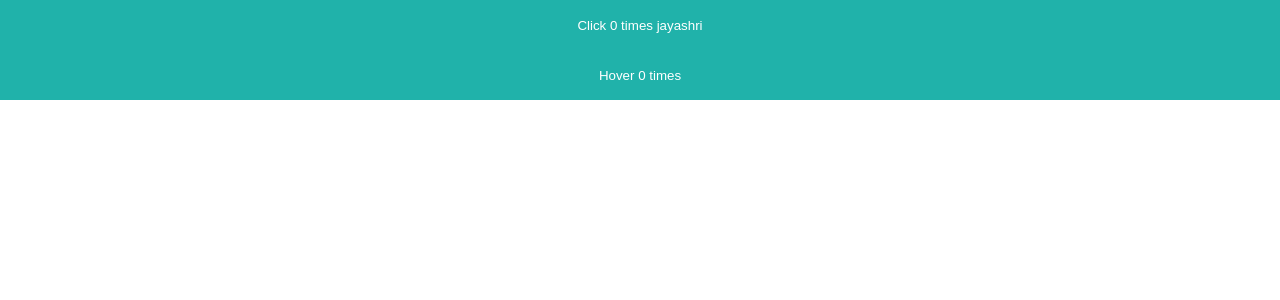
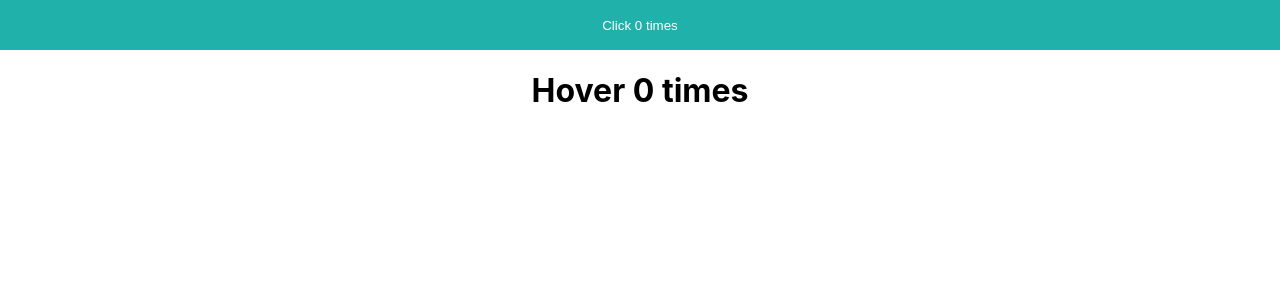
Before and after one commit to jayashriselvakumar/first-app, a React (Create React App) app: page / in a window 1280 px wide. Shown: the top 300 px of the page. Built offline with nearby package versions, Linux system fonts and the light colour scheme.

Commit message:
render component

```diff
--- a/src/App.js
+++ b/src/App.js
@@ -10,6 +10,9 @@ import NoPortalComponent from './components/ModelPortal/NoPortalComponent';
 import ModalComponent from './components/ModelPortal/ModalComponent';
 import ClickCounter from './components/HOC/ClickCounter';
 import HoverCounter from './components/HOC/HoverCount';
+import ClickCounterTwo from './components/Render/ClickCounterTwo';
+import HoverCounterTwo from './components/Render/HoverCounterTwo';
+import RenderCounter from './components/Render/RenderCounter';
 
 
 
@@ -23,10 +26,15 @@ function App() {
       {/* <LoginForm/>  */}
       {/* <ListRender/> */}
       {/* <PortalDemo/> */}
-     {/* <NoPortalComponent/> */}
-     {/* <ModalComponent/> */}
-     <ClickCounter name='jayashri'/>
-     <HoverCounter/>
+      {/* <NoPortalComponent/> */}
+      {/* <ModalComponent/> */}
+      {/* <ClickCounter name='jayashri'/>
+     <HoverCounter/> */}
+
+      {/* <ClickCounterTwo/>
+     <HoverCounterTwo/> */}
+      <RenderCounter render={(count, handleClick) => <ClickCounterTwo count={count} handleClick={handleClick}></ClickCounterTwo>} />
+      <RenderCounter render={(count, handleClick) => <HoverCounterTwo count={count} handleClick={handleClick}></HoverCounterTwo>} />
     </div>
   );
 }
--- /dev/null
+++ b/src/components/Render/ClickCounterTwo.js
@@ -0,0 +1,12 @@
+import React, { Component } from "react";
+
+class ClickCounterTwo extends Component {
+
+    render() {
+        const{count,handleClick}=this.props
+        return (
+            <button onClick={handleClick}>Click {count} times</button>
+        )
+    }
+}
+export default ClickCounterTwo
--- /dev/null
+++ b/src/components/Render/HoverCounterTwo.js
@@ -0,0 +1,13 @@
+import React, { Component } from "react";
+
+class HoverCounterTwo extends Component {
+
+    render() {
+        const {count,handleClick}=this.props
+        return (
+            <h1 onMouseOver={handleClick}>Hover {count} times</h1>
+        )
+    }
+}
+
+export default HoverCounterTwo
--- /dev/null
+++ b/src/components/Render/RenderCounter.js
@@ -0,0 +1,24 @@
+import React, { Component } from "react";
+
+class RenderCounter extends Component {
+    constructor() {
+        super()
+        this.state = {
+            count: 0
+        }
+    }
+    handleClick = () => {
+        this.setState(prevState => {
+            return {
+                count: prevState.count + 1
+            }
+        })
+    }
+    render() {
+        return (
+            <div>{this.props.render(this.state.count,this.handleClick)}</div>
+        )
+    }
+}
+
+export default RenderCounter
```
